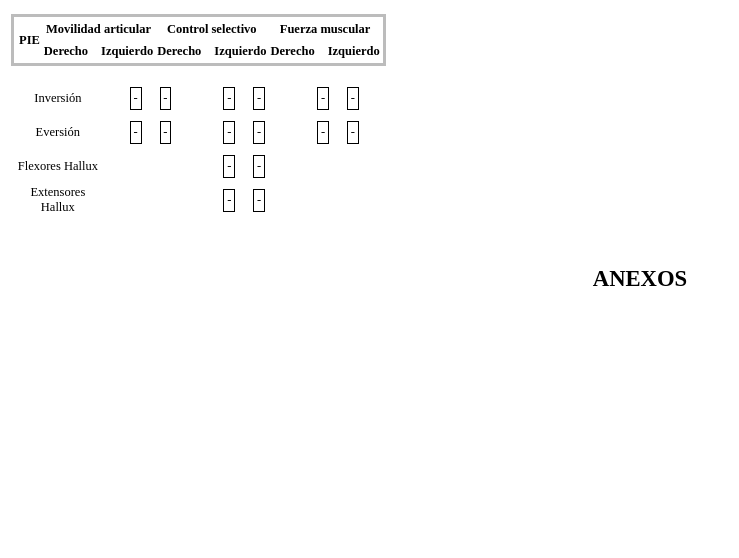
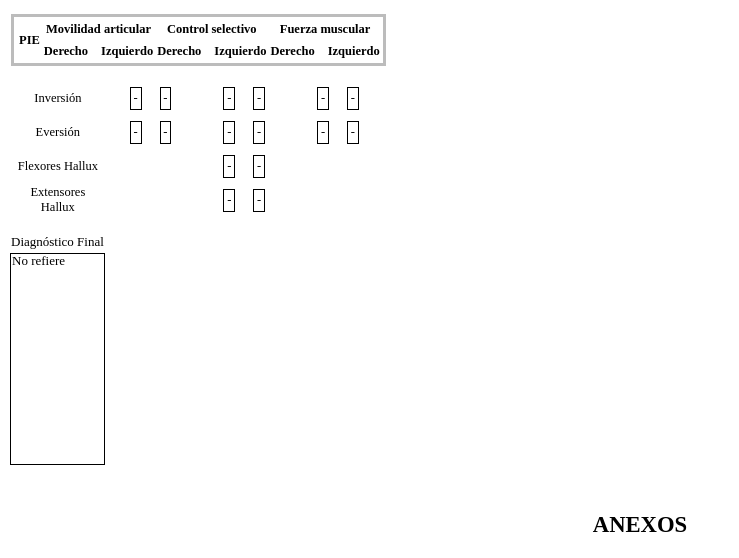
Before and after one commit to AndresJGUTP/marcha_software, a Django app: template templates/session/generate_pdf.html in a window 1280 px wide. Shown: the part 4324-4882 px from the top of the page, without its empty margins (0-739 px from the left). Before the commit the page ends 4610 px from the top, so only its background shows below. Run offline with Django 4.2, Linux system fonts and the light colour scheme; the template is opened without the code that fills it, so the values that code supplies are empty.

Commit message:
feat(adding new enpoints and modify the model session)

```diff
--- a/rest/models/session.py
+++ b/rest/models/session.py
@@ -299,7 +299,7 @@ class Session(models.Model):
     pie_flexores_hallux_control_selectivo_i = models.FloatField(null=True, blank=True)
     pie_extensores_hallux_control_selectivo_d = models.FloatField(null=True, blank=True)
     pie_extensores_hallux_control_selectivo_i = models.FloatField(null=True, blank=True)
-
+    diagnostico_realizado = models.CharField(help_text="Diagnostico Final", max_length=255, blank=True, null=True)
 
     class Meta:
         db_table = 'session'
--- a/templates/session/generate_pdf.html
+++ b/templates/session/generate_pdf.html
@@ -1231,6 +1231,18 @@ PDF - Sesión ID {{ session.id }} - {{ session.patient_id.first_name }} {{ sessi
 <div>
     <pdf:nextpage />
 </div>
+
+<div>
+    <td style="padding-left: 7px; padding-right: 10px; vertical-align: top;">
+        <table style="font-size: 13px;">
+            <tr class="label_textarea"><td>Diagnóstico Final</td></tr>
+            <tr><td class="recuadro text_datos_clinicos_antec" style="height: 208px;">
+                {% if session.diagnostico_realizado %}{{ session.diagnostico_realizado }}{% else %}No refiere{% endif %}
+            </td></tr>
+        </table>
+    </td>
+</div>
+
 <h1 style="text-align: center; font-size: 17pt; font-weight: bold; line-height: auto; padding-top: 30px;">ANEXOS</h1>
 
 <div class="section-attacheds">
```
Also changed, not shown: rest/views/session.py (+14 -0 lines).
